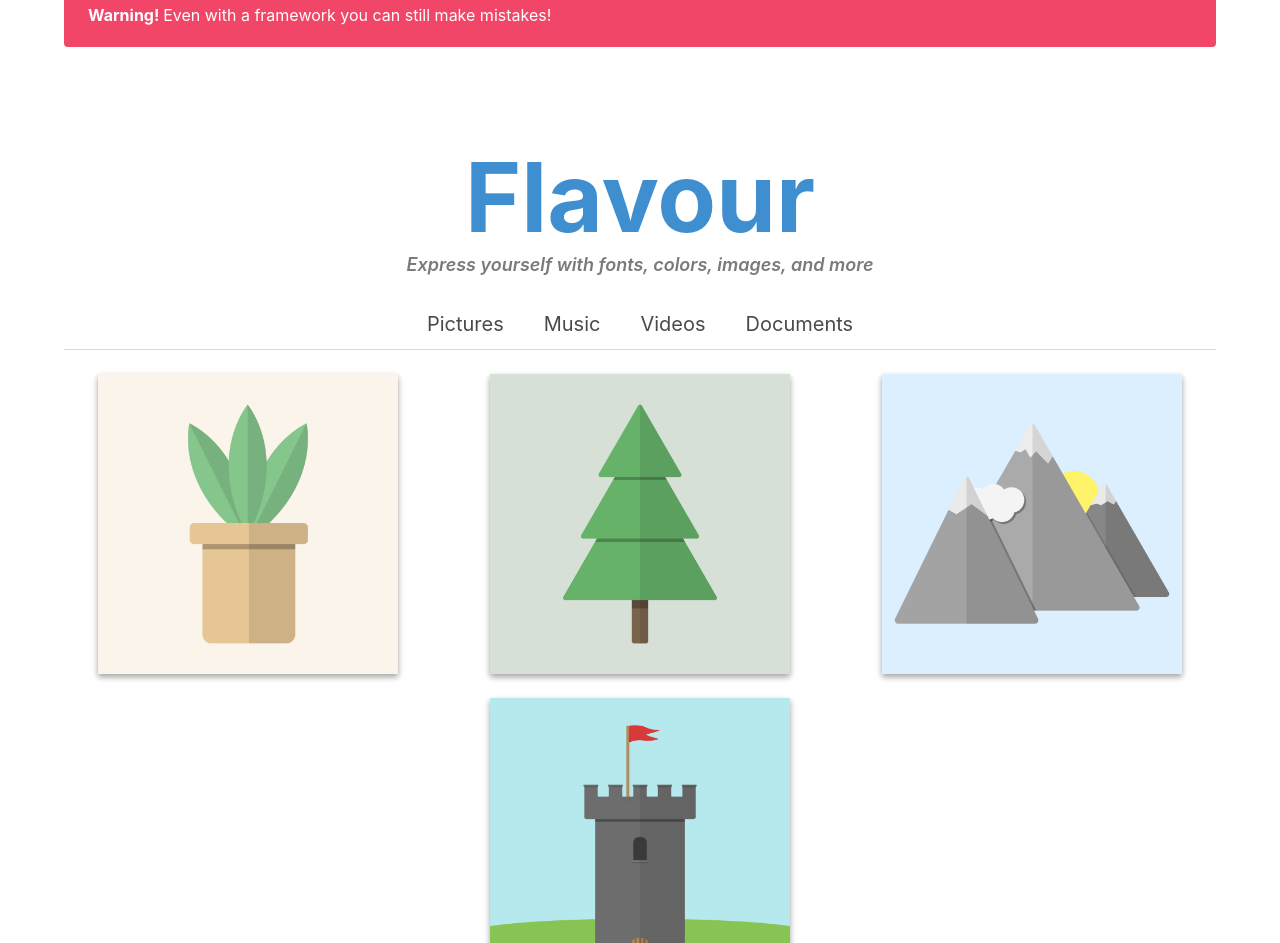
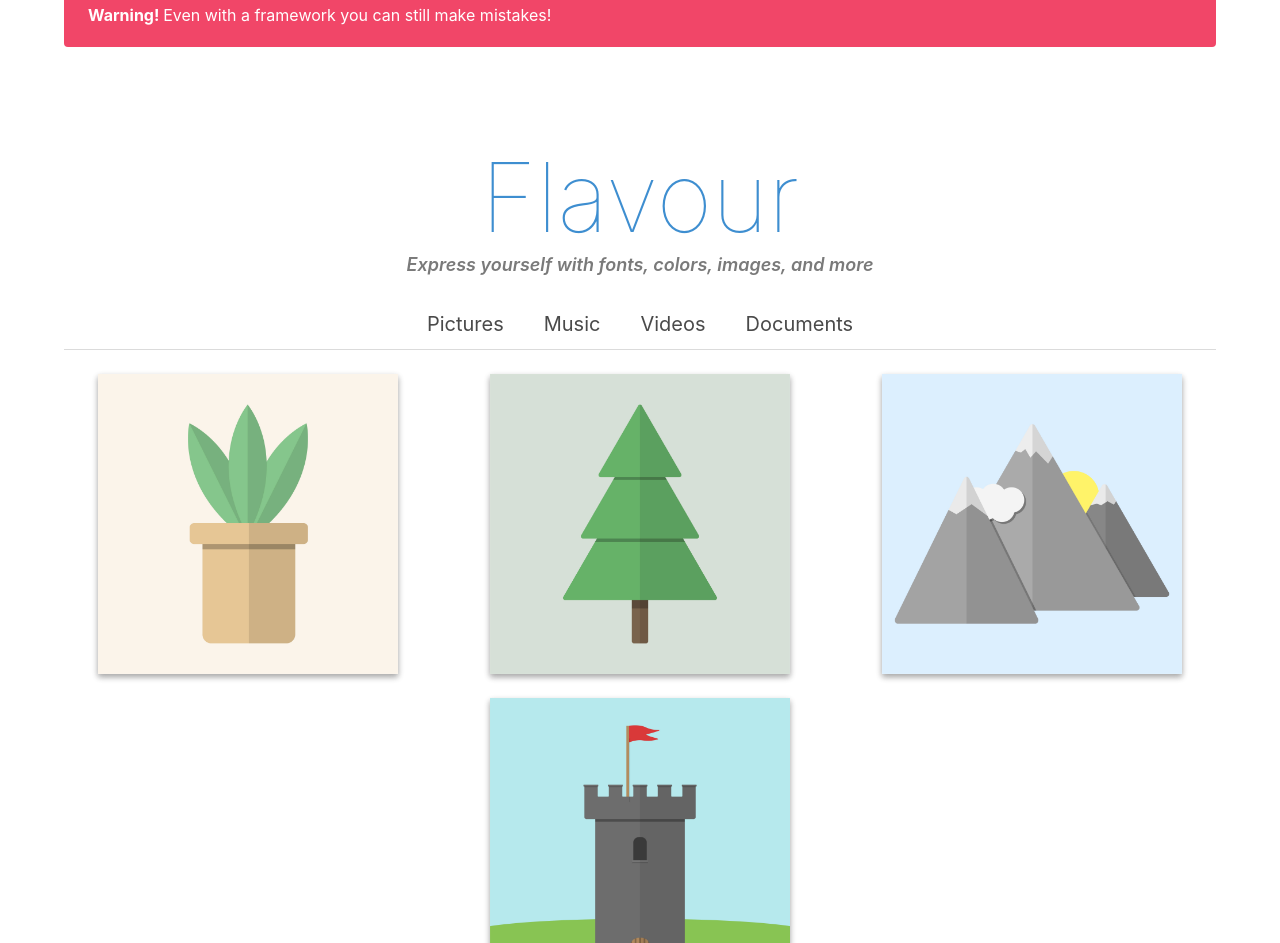
Before and after one commit to jdmar3-comp426/a02-patel-ashna, a website: page index.html in a window 1280 px wide. Shown: the part 1914-2857 px from the top of the page. Drawn offline with nearby package versions, Linux system fonts and the light colour scheme; a web font is replaced by a local one.

Commit message:
secondary fix

```diff
--- a/index.html
+++ b/index.html
@@ -88,7 +88,7 @@
 <section class="section">
     <div class="container">
         <div class="content has-text-centered">
-            <h1 class="title has-text-info is-family-secondary has-text-weight-bold">Flavour</h1>
+            <h1 class="title has-text-info is-family-secondary">Flavour</h1>
             <h5 class="subtitle has-text-grey is-italic">Express yourself with fonts, colors, images, and more</h5>
         </div>
         <div class="tabs is-medium is-centered">
```
